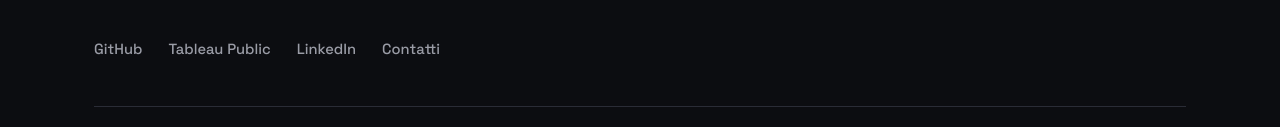
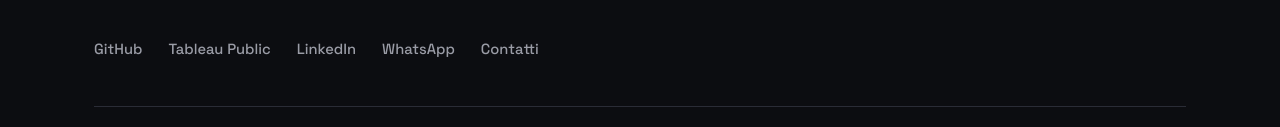
Before and after one commit to beruchbordey-glitch/progetto-HTML-E-CSS, a plain HTML site: page cv.html in a window 1280 px wide. Shown: the part 2438-2565 px from the top of the page. Drawn offline with nearby package versions, Linux system fonts and the light colour scheme.

Commit message:
Update cv.html

```diff
--- a/cv.html
+++ b/cv.html
@@ -137,6 +137,7 @@
         <a href="https://github.com/beruchbordey-glitch" target="_blank" rel="noopener">GitHub</a>
         <a href="https://public.tableau.com/app/profile/beruch.bordey.mouboungoulou.de.ibala" target="_blank" rel="noopener">Tableau Public</a>
         <a href="https://www.linkedin.com/in/beruch-ibala/" target="_blank" rel="noopener">LinkedIn</a>
+        <a href="https://wa.me/393343072585" target="_blank" rel="noopener">WhatsApp</a>
         <a href="contact.html">Contatti</a>
       </div>
       <p class="footer__copy">© 2026 Beruch Ibala. Tutti i diritti riservati.</p>
```
